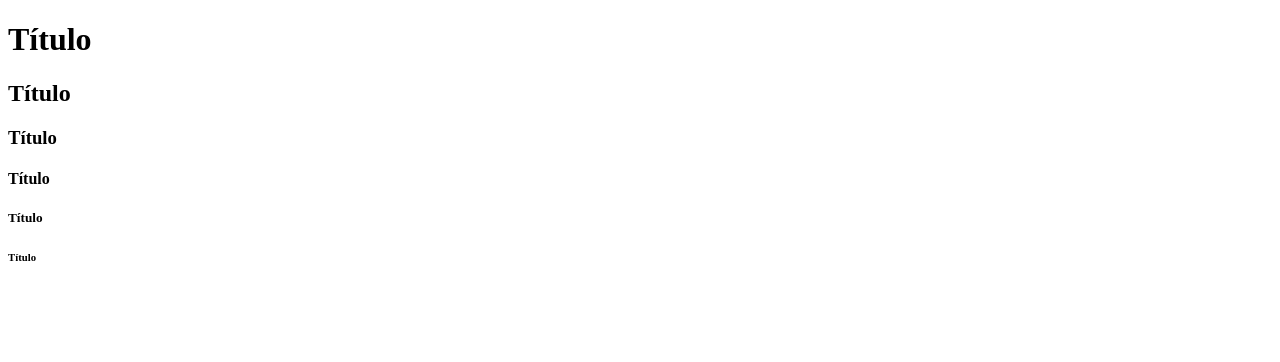
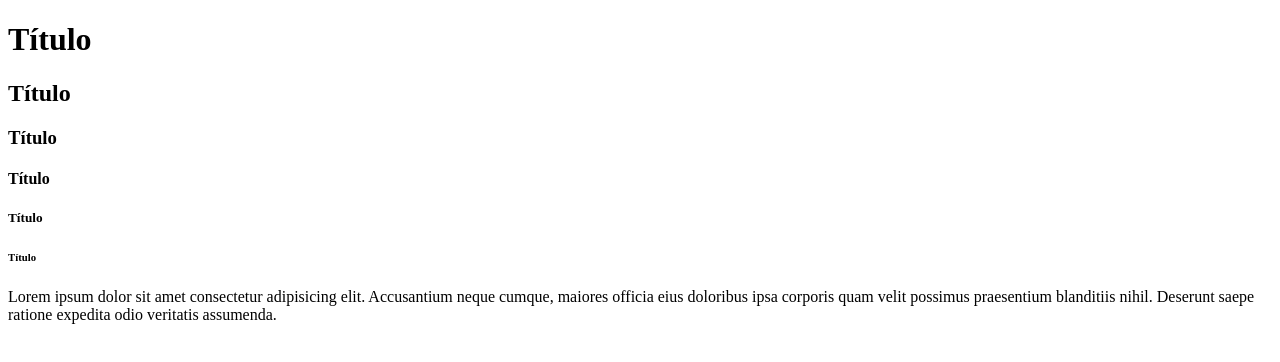
Before and after one commit to murilocoutinho1/mlc120825, a plain HTML site: page index.html in a window 1280 px wide. Drawn offline with Linux system fonts and the light colour scheme.

Commit message:
inserimos um parágrafo

```diff
--- a/index.html
+++ b/index.html
@@ -12,5 +12,7 @@
     <h4>Título</h4>
     <h5>Título</h5>
     <h6>Título</h6>
+
+    <p>Lorem ipsum dolor sit amet consectetur adipisicing elit. Accusantium neque cumque, maiores officia eius doloribus ipsa corporis quam velit possimus praesentium blanditiis nihil. Deserunt saepe ratione expedita odio veritatis assumenda.</p>
 </body>
 </html>
```
